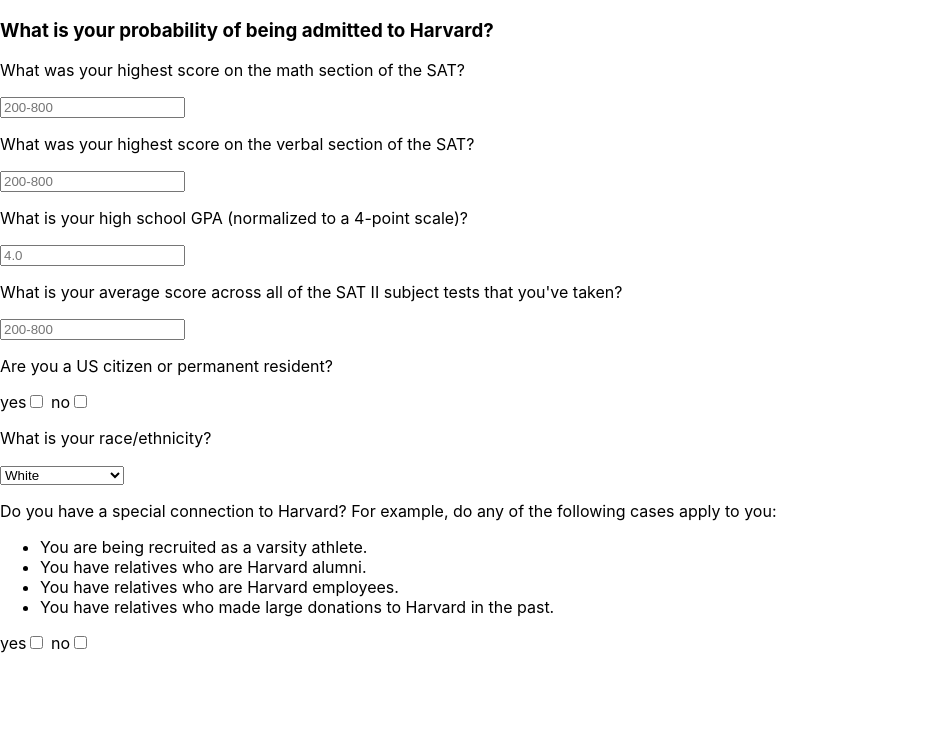
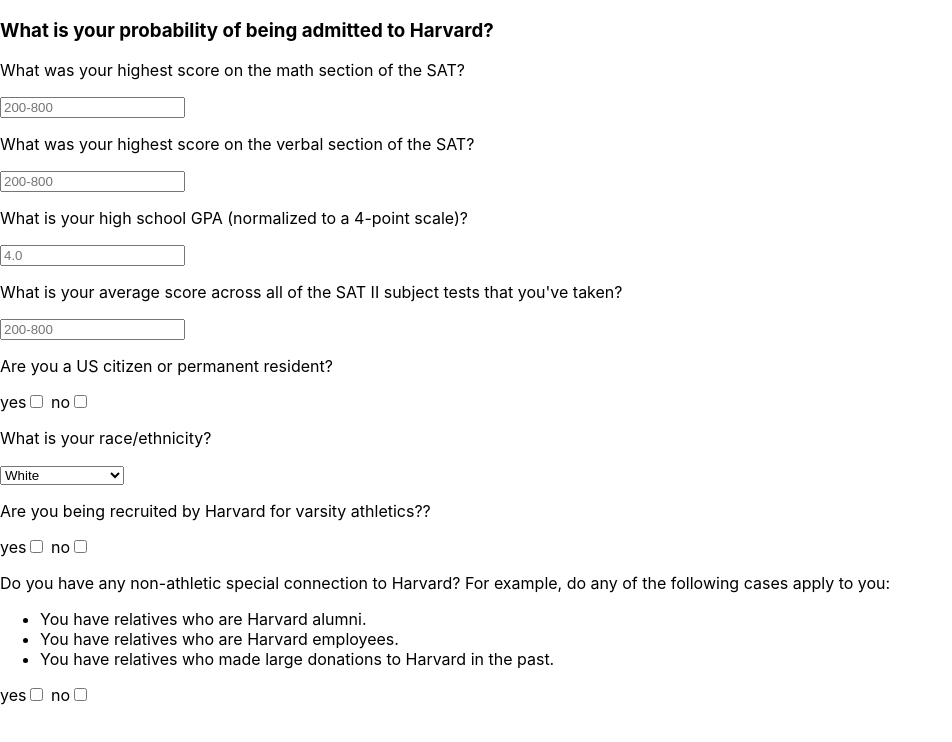
Before and after one commit to wkoury/harvard-admissions, a React (Create React App) app: page / in a window 1280 px wide. Shown: the top 742 px of the page, without its empty margins (0-952 px from the left). Built offline with nearby package versions, Linux system fonts and the light colour scheme.

Commit message:
Add another question about athletics specifically

```diff
--- a/src/Form.js
+++ b/src/Form.js
@@ -53,9 +53,12 @@
                         <option value='undisclosed'>Prefer not to say</option>
                     </select>
 
-                    <p><label>Do you have a special connection to Harvard? For example, do any of the following cases apply to you:</label></p>
+                    <p><label>Are you being recruited by Harvard for varsity athletics??</label></p>
+                    yes<input type='checkbox' name='connections'/> no<input type='checkbox'/>
+
+
+                    <p><label>Do you have any non-athletic special connection to Harvard? For example, do any of the following cases apply to you:</label></p>
                     <ul>
-                        <li>You are being recruited as a varsity athlete.</li>
                         <li>You have relatives who are Harvard alumni.</li>
                         <li>You have relatives who are Harvard employees.</li>
                         <li>You have relatives who made large donations to Harvard in the past.</li>
```
